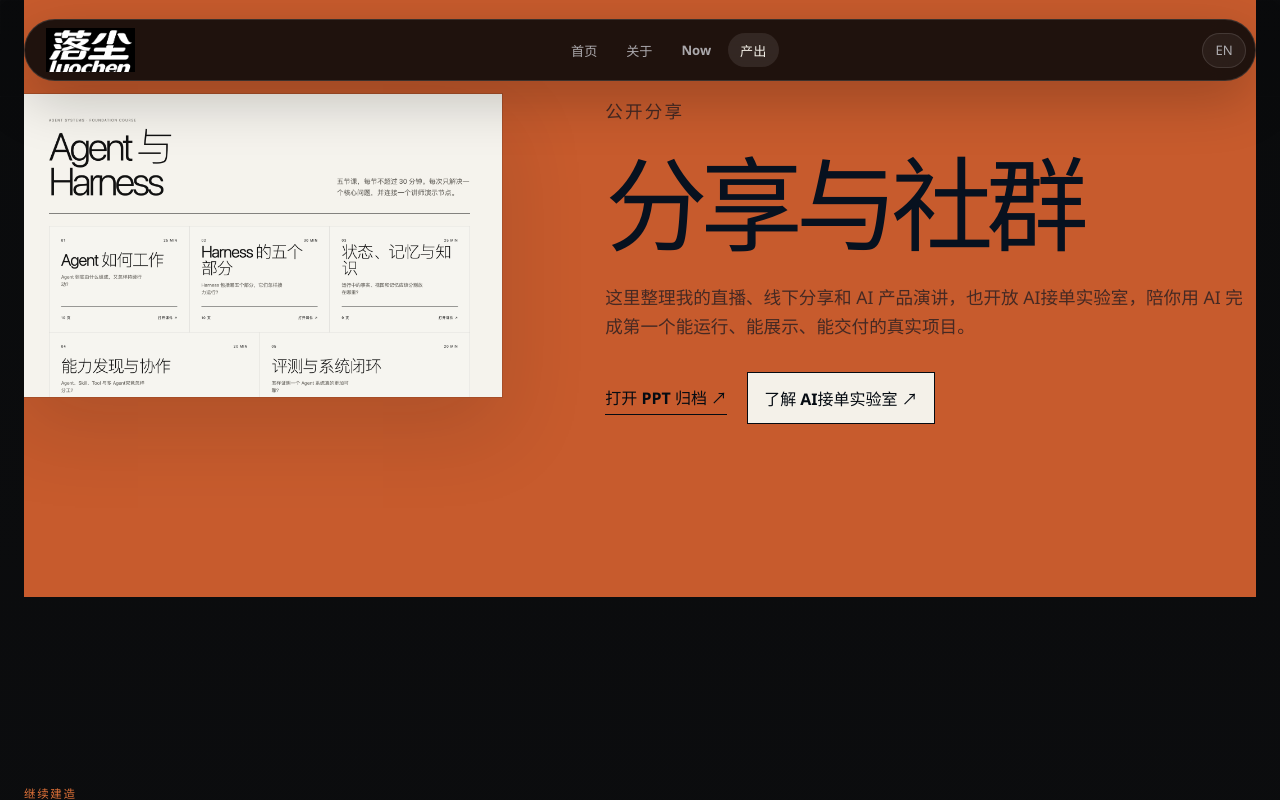
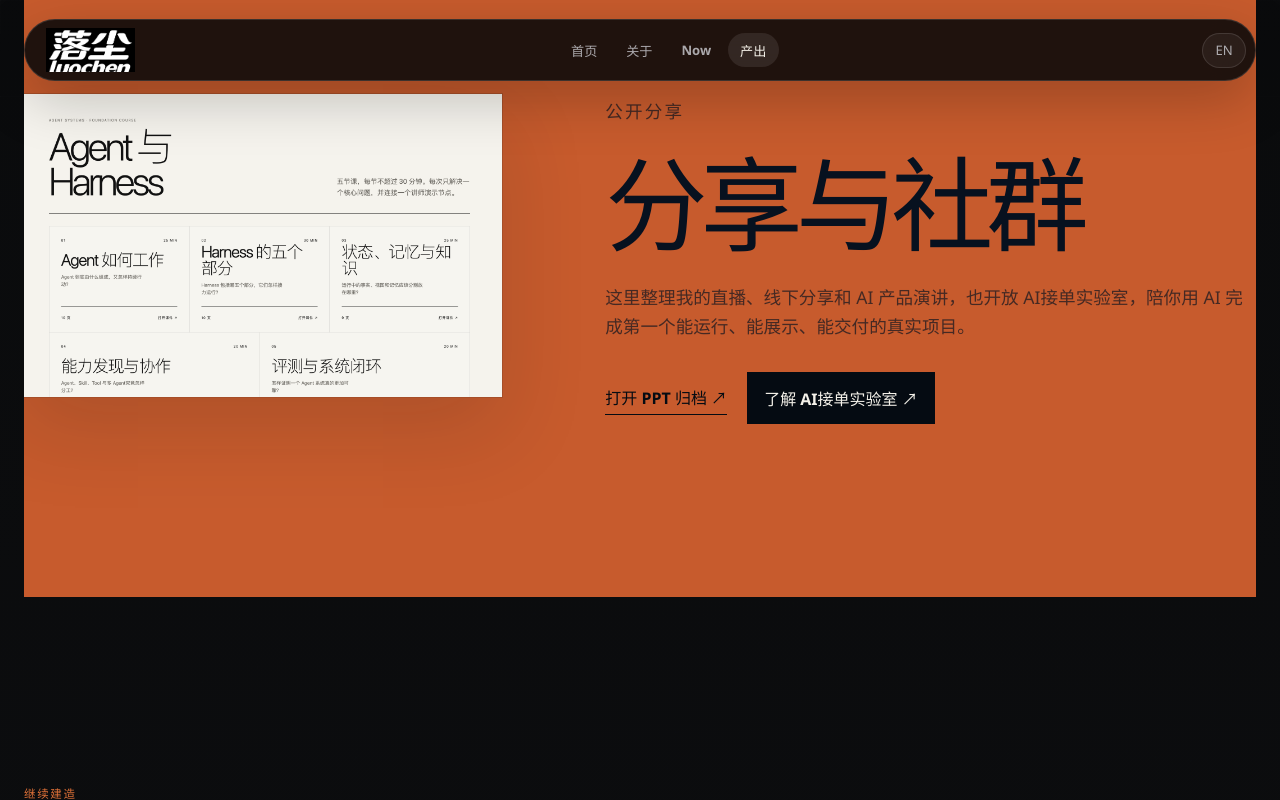
Before and after one commit to luochen211/luo-chen-com, a React (Vite) app: page /output in a window 1280 px wide. In both pictures the pointer is over the link 840 px from the left and 6606 px from the top of the page. Shown: the part 6206-7006 px from the top of the page. Built offline with nearby package versions, Linux system fonts and the light colour scheme.

Commit message:
fix: keep output CTA legible on hover

```diff
--- a/src/App.css
+++ b/src/App.css
@@ -149,7 +149,9 @@
 .output-deck-link { display: inline-block; padding-bottom: .3rem; border-bottom: 1px solid currentColor; color: #050b12; font-weight: 800; transition: color .2s ease, background .2s ease, transform .2s ease; }
 .output-deck-link:hover { color: #050b12; transform: translateY(-2px); }
 .output-deck-link-community { display: inline-flex; align-items: center; min-height: 3.25rem; padding: .75rem 1rem; border: 1px solid #050b12; color: #f4f1e9; background: #050b12; }
-.output-deck-link-community:hover { color: #050b12; background: #f4f1e9; }
+.output-deck-link-community:hover { color: #f4f1e9; background: #050b12; }
+.output-deck-link-community:focus-visible,
+.output-deck-link-community:active { color: #f4f1e9; background: #050b12; }
 .output-deck-link-community:focus-visible { outline-color: #050b12; }
 .output-end { display: flex; flex-direction: column; justify-content: center; padding: clamp(6rem, 14vw, 13rem) 0; }
 .output-end > p { color: var(--brand-warm); font-size: .72rem; letter-spacing: .14em; text-transform: uppercase; }
```
Also changed, not shown: 1 other file (tests, documents, lock files or other folders).
